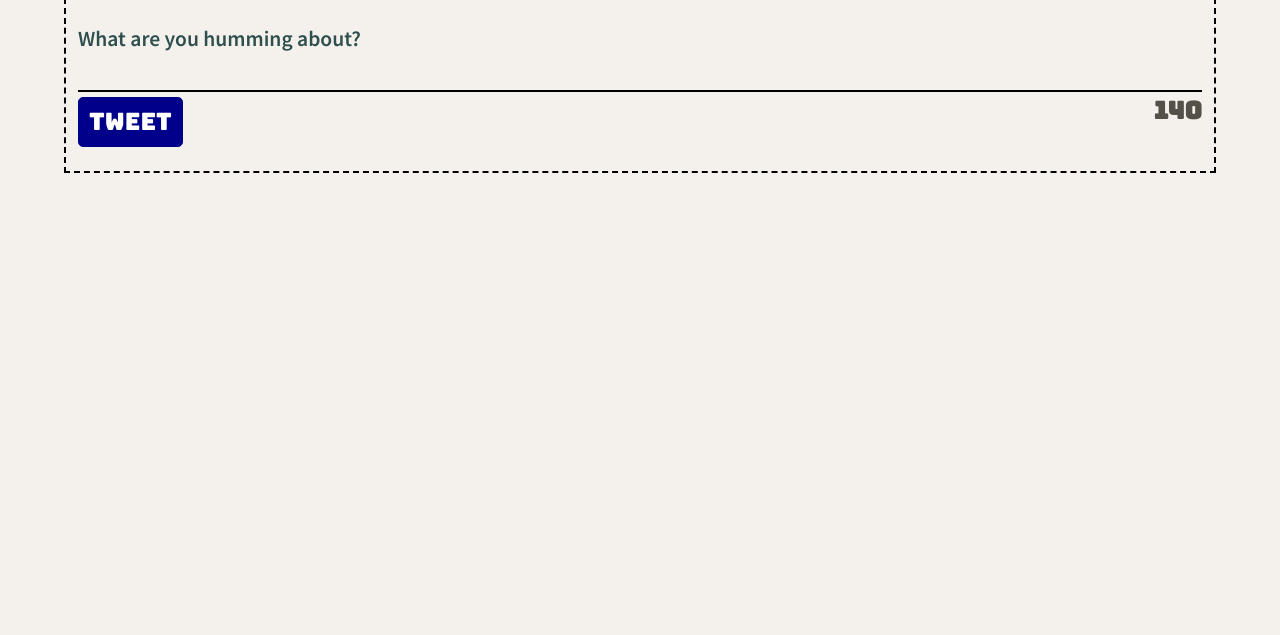
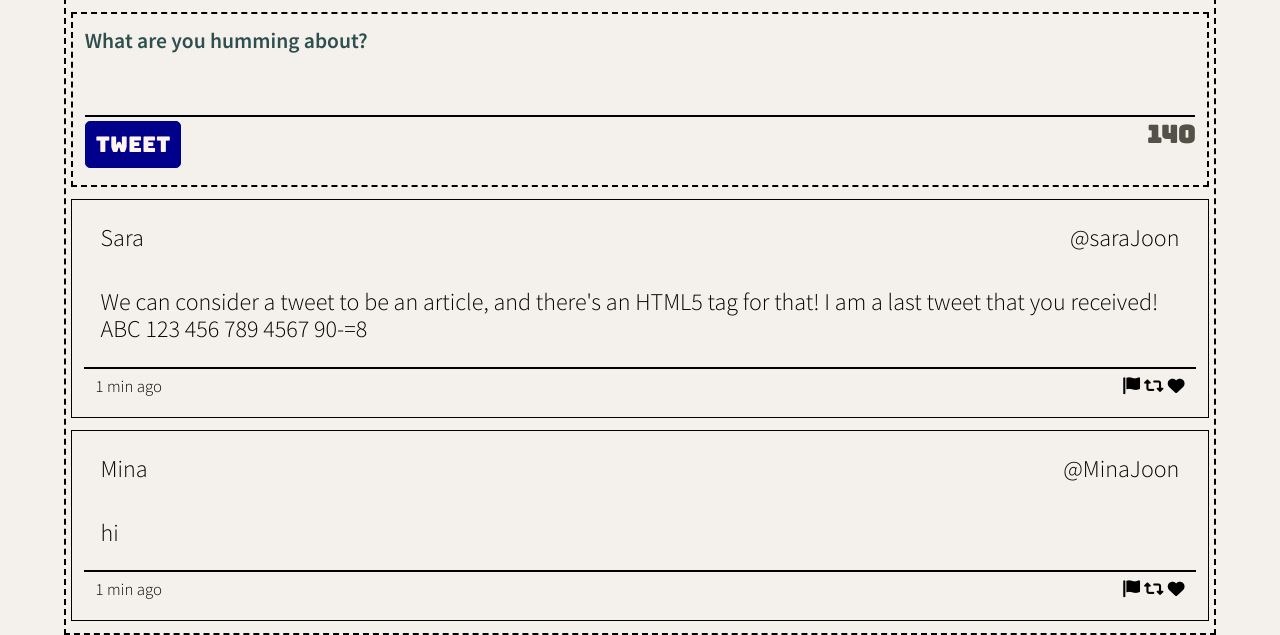
Before and after one commit to FarzanehSa/Tweeter, a website: page public/index.html in a window 1280 px wide. Shown: the part 402-1037 px from the top of the page. Before the commit the page ends 800 px from the top, so only its background shows below. Drawn offline with nearby package versions, Linux system fonts and the light colour scheme.

Commit message:
make a css file for tweet archive and organize all css files.

```diff
--- a/public/index.html
+++ b/public/index.html
@@ -22,6 +22,7 @@
     <link rel="stylesheet" href="/styles/nav.css" type="text/css" />
     <link rel="stylesheet" href="/styles/header.css" type="text/css" />
     <link rel="stylesheet" href="/styles/new-tweet.css" type="text/css" />
+    <link rel="stylesheet" href="/styles/tweet.css" type="text/css" />
 
     <!-- External JS -->
     <script src="https://ajax.googleapis.com/ajax/libs/jquery/3.4.1/jquery.min.js"></script>
@@ -58,14 +59,46 @@
       <section class="new-tweet">
         <!-- <h2>Compose Tweet</h2> -->
         <form action="/tweets" method="POST">
-          <label for="tweet-text" class="new-tweet-label">What are you humming about?</label>
+          <label for="tweet-text">What are you humming about?</label>
           <!-- <textarea name="text" id="tweet-text" placeholder="What are you humming about?"></textarea> -->
           <textarea name="text" id="tweet-text"></textarea>
-          <div class="new-tweet-footer">
+          <footer>
             <button type="submit">Tweet</button>
             <output name="counter" class="counter" for="tweet-text" min="0" max="140">140</output>
-          </div>
+          </footer>
         </form>
+      </section>
+      <section id="tweets-container">
+        <article class="tweet">
+          <header>
+            <snap>Sara</snap>
+            <snap>@saraJoon</snap>
+          </header>
+          <p class="tweet-body">We can consider a tweet to be an article, and there's an HTML5 tag for that! I am a last tweet that you received! ABC 123 456 789 4567 90-=8</p>
+          <footer>
+            <snap>1 min ago</snap>
+            <span>
+              <i class="fa-solid fa-flag icon"></i>
+              <i class="fa-solid fa-retweet icon"></i>
+              <i class="fa-solid fa-heart icon"></i>
+            </span>
+          </footer>
+        </article>
+        <article class="tweet">
+          <header>
+            <snap>Mina</snap>
+            <snap>@MinaJoon</snap>
+          </header>
+          <p class="tweet-body">hi</p>
+          <footer>
+            <snap>1 min ago</snap>
+            <span>
+              <i class="fa-solid fa-flag icon"></i>
+              <i class="fa-solid fa-retweet icon"></i>
+              <i class="fa-solid fa-heart icon"></i>
+            </span>
+          </footer>
+        </article>
       </section>
     </main>
   </body>
--- a/public/styles/header.css
+++ b/public/styles/header.css
@@ -3,38 +3,38 @@
    The name should be centered below the avatar
    The background-color should be a different colour than the nav and the body */
 
-   header {
-    border: 2px dashed black;   /* 🔺 */
-    display: flex;
-    height: 400px;
-    width: 100%;
-    background-color: #73a24e;
-    background-image: url("/images/subtle-white-feathers.png");
+   body > header {
+    border            : 2px dashed black;   /* 🔺 */
+    position          : relative;
+    z-index           : 1;
 
-    color: #416a59;
+    width             : 100%;
+    height            : 400px;
+    padding           : 0.5em 1.5em;
 
-    padding: 0.5em 1.5em;
-    position: relative;
-    justify-content: center;
-    z-index: 1;
-  }
+    display           : flex;
+    justify-content   : center;
 
-  img {
-    height: 100%;
-    width: 100%;
-    object-fit: contain;
+    background-color  : #73a24e;
+    background-image  : url("/images/subtle-white-feathers.png");
+    color             : #416a59;
   }
 
   .avatar {
-    border: 2px dashed black;   /* 🔺 */
-    height: 160px;
-    align-self: center;
-    /* justify-content: center; */
+    border      : 2px dashed black;   /* 🔺 */
+    height      : 160px;
+    align-self  : center;
   }
 
   .userName {
-    border: 2px dashed black;   /* 🔺 */
+    border      : 2px dashed black;   /* 🔺 */
+    position    : absolute;
     /* height: 25%; */
-    position: absolute;
-    align-self: flex-end;
+    align-self  : flex-end;
   }
+
+  .avatar img {
+    width       : 100%;
+    height      : 100%;
+    object-fit  : contain;
+  }
--- a/public/styles/layout.css
+++ b/public/styles/layout.css
@@ -15,16 +15,17 @@ html {
  */
 
 body {
-  color: #545149;
-  background-color: #f4f1ec;
-  font-size: 24px;
-  font-family: 'Source Sans Pro', sans-serif;
-  display: flex;
-  flex-direction: column;
+  display           : flex;
+  flex-direction    : column;
+
+  font-family       : 'Source Sans Pro', sans-serif;
+  font-size         : 24px;
+  color             : #545149;
+  background-color  : #f4f1ec;
 }
 
 .container {
-  border: 2px dashed black;
-  width: 90%;
-  align-self: center;
+  border      : 2px dashed black;
+  width       : 90%;
+  align-self  : center;
 }
--- a/public/styles/nav.css
+++ b/public/styles/nav.css
@@ -5,38 +5,41 @@
    <span> within the <nav> uses Bungee as its default font-family
    1.5ems of space on the right and left between the content and the edges */
 
-   nav {
-    border: 2px dashed black;  /* 🔺 */
-    display: flex;
-    height: 120px;
-    width: 100%;
-    background-color: #4056A1;
-    color: #FFFFFF;
-    padding: 0.5em 1.5em;
+   body > nav {
+    border            : 2px dashed black;  /* 🔺 */
+    position          : fixed;
+    z-index           : 2;
 
-    position: fixed;
-    align-items: flex-end;
-    justify-content: space-between;
-    z-index: 2;
+    width             : 100%;
+    height            : 120px;
+    padding           : 0.5em 1.5em;
+
+    display           : flex;
+    justify-content   : space-between;
+    align-items       : flex-end;
+
+    color             : #FFFFFF;
+    background-color  : #4056A1;
   }
 
   .logo {
-    border: 2px dashed black;   /* 🔺 */
-    font-size: 1.5em;
-    font-family: 'Bungee', cursive;
+    border      : 2px dashed black;   /* 🔺 */
+    font-family : 'Bungee', cursive;
+    font-size   : 1.5em;
   }
 
   .writeTweet {
-    border: 2px dashed black;   /* 🔺 */
-    display: flex;
-    flex-direction: column;
+    border          : 2px dashed black;   /* 🔺 */
+    display         : flex;
+    flex-direction  : column;
   }
 
   .dblAngel {
-    border: 2px dashed black;   /* 🔺 */
-    color: red;
-    align-self: center;
+    border      : 2px dashed black;   /* 🔺 */
+    align-self  : center;
+    color       : red;
   }
+
   .bold {
-    font-weight: 600;
+    font-weight : 600;
   }
--- a/public/styles/new-tweet.css
+++ b/public/styles/new-tweet.css
@@ -1,66 +1,59 @@
-/* <section class="new-tweet">
-<h2>Compose Tweet</h2>
-<form action="/tweets" method="POST">
-  <label for="tweet-text" class="new-tweet-label">What are you humming about?</label>
-  <textarea name="text" id="tweet-text"></textarea>
-  <div class="new-tweet-footer">
-    <button type="submit">Tweet</button>
-    <output name="counter" class="counter" for="tweet-text">140</output>
-  </div>
-</form>
-</section> */
+.new-tweet {
+  border          : 2px dashed black;
+  padding         : 0.5em 0.5em;
+  margin          : 0.5em 0.2em;
 
-
-.new-tweet {
-  margin: 1em 0.5em;
-  /* border: 2px dashed black; */
-  display: flex;
-  flex-direction: column;
+  display         : flex;
+  flex-direction  : column;
 }
 
-.new-tweet-label {
-  color: DarkSlateGray;
-  font-size: 0.9em;
-  font-weight: 600;
+.new-tweet form > label {
+  font-size     : 0.9em;
+  font-weight : 600;
+  color       : DarkSlateGray;
 }
 
-textarea {
-  /* position : relative; */
+#tweet-text {
+  width         : 100%;
+  min-height    : 1em;
+  padding       : 0em 0.7em;
+  border        : none;
+  /* border-bottom : 2px solid #000000; */
 
-  align-self: flex-end;
-  width  : 100%;
-  height: 40px;
-  min-height : 40PX;
-  padding: 0em 0.1em;
-  font-size: 0.6em;
-  border  : none;
-  background : none;
-  border-bottom: 2px solid #000000;
-  resize: none;
-  outline: none;
+  align-self    : flex-end;
+
+  /* font-size     : 1em; */
+  background    : none;
+
+  resize        : none;
+  outline       : none;
 }
 
-.new-tweet-footer {
+.new-tweet form > footer {
+  padding: 0.2em 0em;
+  border-top : 2px solid black;
 
+  display         : flex;
+  justify-content : space-between;
 
-  /* border: 2px dashed black; */
-  display: flex;
-  justify-content: space-between;
-  font-weight: 600;
-  font-family: 'Bungee', cursive;
+  font-family     : 'Bungee', cursive;
+  font-weight     : 600;
 }
 
-button {
-  padding       :10px;
-  border        :1px solid darkblue;
-  border-radius :5px;
-  background    :darkblue  ;
-  cursor        :pointer;
-  color         :white;
+.new-tweet form > footer > button {
+  padding       : 10px;
+  border        : 1px solid darkblue;
+  border-radius : 5px;
+
+  font-size     : 0.9em;
+  color         : seashell;
+  background    : darkblue;
+
+  cursor        : pointer;
 }
 
-.out-of-range {
-  color: red
+.new-tweet form > footer > output.out-of-range {
+  color : red
 }
 
 /* ::placeholder {
--- /dev/null
+++ b/public/styles/tweet.css
@@ -0,0 +1,37 @@
+article.tweet {
+  padding : 0.5em 0.5em;
+  border  : 1px solid black;
+  margin  : 0.5em 0.2em;
+  color   : black;
+}
+
+article.tweet header {
+  padding         : 0.5em 0.7em;
+
+  display         : flex;
+  justify-content : space-between;
+}
+
+article.tweet  p.tweet-body {
+  width         : 100%;
+  min-height    : 1em;
+  padding       : 0em 0.7em;
+}
+
+article.tweet  footer {
+  padding         : 0.5em 0.7em;
+  border-top      : 2px solid black;
+
+  display         : flex;
+  justify-content : space-between;
+
+  font-size       : 0.7em;
+}
+
+.icon:hover {
+  color : silver;
+}
+
+article:hover {
+  box-shadow  : 10px 5px 5px silver;
+}
```
